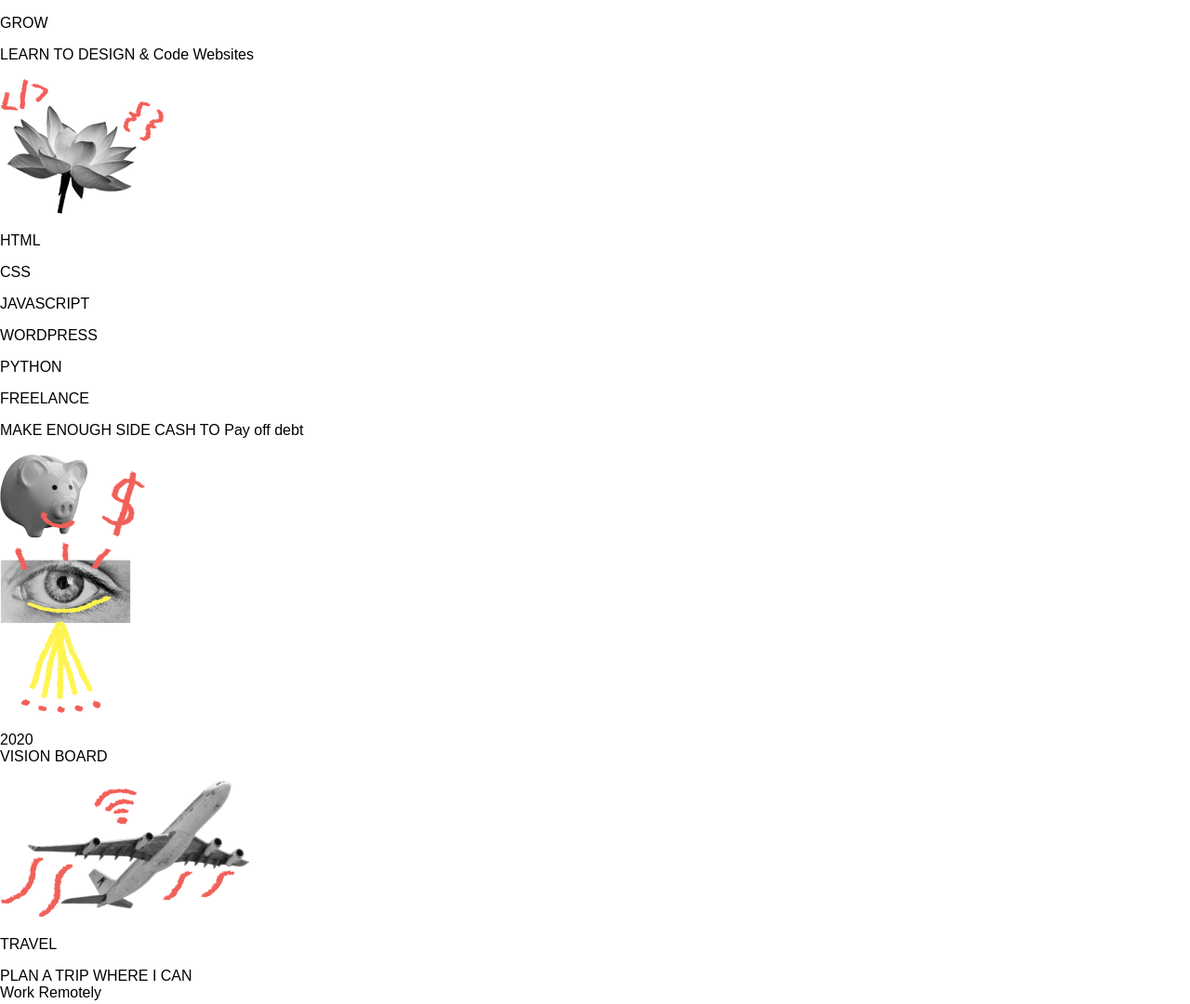
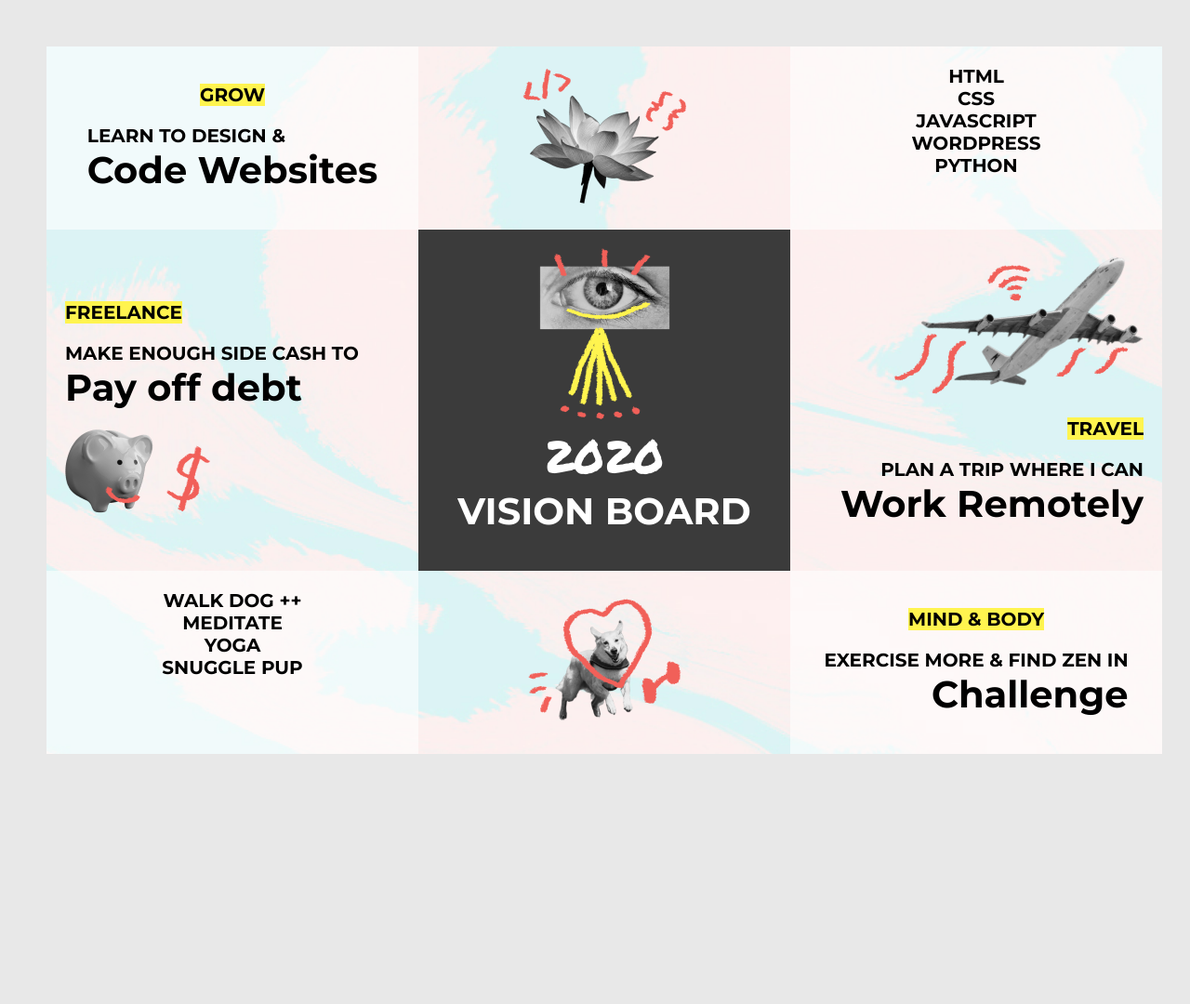
Before and after one commit to gaelporteu/101-bonus_vision-board, a plain HTML site: page index.html in a window 1280 px wide. Shown: the top 1080 px of the page at 93% size. After the commit the page ends 861 px from the top, so only its background shows below. Drawn offline with Linux system fonts and the light colour scheme.

Commit message:
Added css grid styles

```diff
--- a/css/main.css
+++ b/css/main.css
@@ -0,0 +1,90 @@
+:root {
+    --main-bg-color: #e8e8e8;
+    --second-bg-color: #ffffff;
+    --highlight-color: #FFF44F;
+    --third-bg-color: #3B3B3B;
+}
+
+* {
+    box-sizing: border-box;
+}
+
+body {
+    font-family: 'Montserrat', Arial, Helvetica, sans-serif;
+    background-color: var(--main-bg-color);
+    font-size: 20px;
+    margin: 0 auto;
+}
+
+#vision-board {
+    width: 1200px;
+    margin: 50px;
+    background-image: url(/img/background.png);
+    background-size: cover;
+
+    display: grid;
+    grid-template-columns: repeat(auto-fit, minmax(400px, 1fr));
+}
+
+.block {
+    padding: 20px;
+    align-self: center;
+}
+
+.block:nth-of-type(odd) {
+    background-color: rgb(255, 255, 255, 0.6);
+    height: 100%;
+    justify-items: center;
+    width: 100%;
+}
+
+#cell5 {
+    background-color: var(--third-bg-color);
+    color: var(--second-bg-color);
+    text-align: center;
+}
+
+p strong {
+    background-color: var(--highlight-color);
+}
+
+p span {
+    font-size: 2em;
+}
+
+.marker {
+    font-family: 'Permanent Marker', Arial, Helvetica, sans-serif;
+    font-size: 2.4em;
+    margin-bottom: 0;
+    padding: 0;
+}
+
+#cell5 p {
+    margin-top: 0;
+}
+
+.cell2 {
+    text-align: center;
+}
+
+.cell3 p {
+    text-align: center;
+    margin: 0;
+}
+
+.cell6 {
+    text-align: right;
+}
+
+.cell7 p {
+    text-align: center;
+    margin: 0;
+}
+
+.cell8 {
+    text-align: center;
+}
+
+.cell9 {
+    text-align: right;
+}
--- a/index.html
+++ b/index.html
@@ -12,46 +12,46 @@
 <body>
 
 	<div id="vision-board">
-		<div class="block">
-			<p>GROW</p>
-			<p><span>LEARN TO DESIGN</span> & Code Websites</p>
+		<div class="block cell1">
+			<p><strong>GROW</strong></p>
+			<p>LEARN TO DESIGN &<br> <span>Code Websites</span></p>
 		</div>
-		<div class="block">
+		<div class="block cell2">
 			<img src="/img/flower.png" alt="flower">
 		</div>
-		<div class="block">
+		<div class="block cell3">
 			<p>HTML</p>
 			<p>CSS</p>
 			<p>JAVASCRIPT</p>
 			<p>WORDPRESS</p>
 			<p>PYTHON</p>
 		</div>
-		<div class="block">
-			<p>FREELANCE</p>
-			<p><span>MAKE ENOUGH SIDE CASH TO</span> Pay off debt</p>
+		<div class="block cell4">
+			<p><strong>FREELANCE</strong></p>
+			<p>MAKE ENOUGH SIDE CASH TO<br> <span>Pay off debt</span></p>
 			<img src="/img/piggy.png" alt="piggy bank">
 		</div>
-		<div class="block">
+		<div id="cell5" class="block">
 			<img src="/img/eye.png" alt="eye">
-			<p><span>2020<br></span> VISION BOARD</p>
+			<p class="marker">2020</p> <p><span>VISION BOARD</span></p>
 		</div>
-		<div class="block">
+		<div class="block cell6">
 			<img src="/img/plane.png" alt="air plane">
-			<p>TRAVEL</p>
-			<p><span>PLAN A TRIP WHERE I CAN<br></span> Work Remotely</p>
+			<p><strong>TRAVEL</strong></p>
+			<p>PLAN A TRIP WHERE I CAN<br> <span>Work Remotely</span></p>
 		</div>
-		<div class="block">
+		<div class="block cell7">
 			<p>WALK DOG ++</p>
 			<p>MEDITATE</p>
 			<p>YOGA</p>
 			<p>SNUGGLE PUP</p>
 		</div>
-		<div class="block">
+		<div class="block cell8">
 			<img src="/img/doggo.png" alt="dog">
 		</div>
-		<div class="block">
-			<p>MIND & BODY</p>
-			<p><span>EXERCISE MORE & FIND ZEN IN<br></span> Challenge</p>
+		<div class="block cell9">
+			<p><strong>MIND & BODY</strong></p>
+			<p>EXERCISE MORE & FIND ZEN IN<br> <span>Challenge</span></p>
 		</div>
 
 	</div>
```
